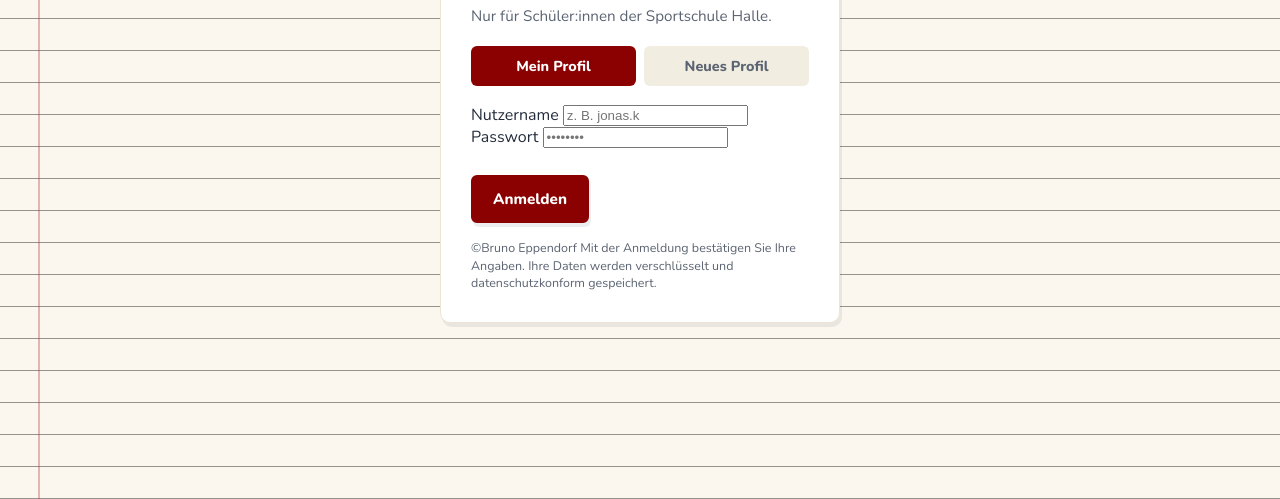
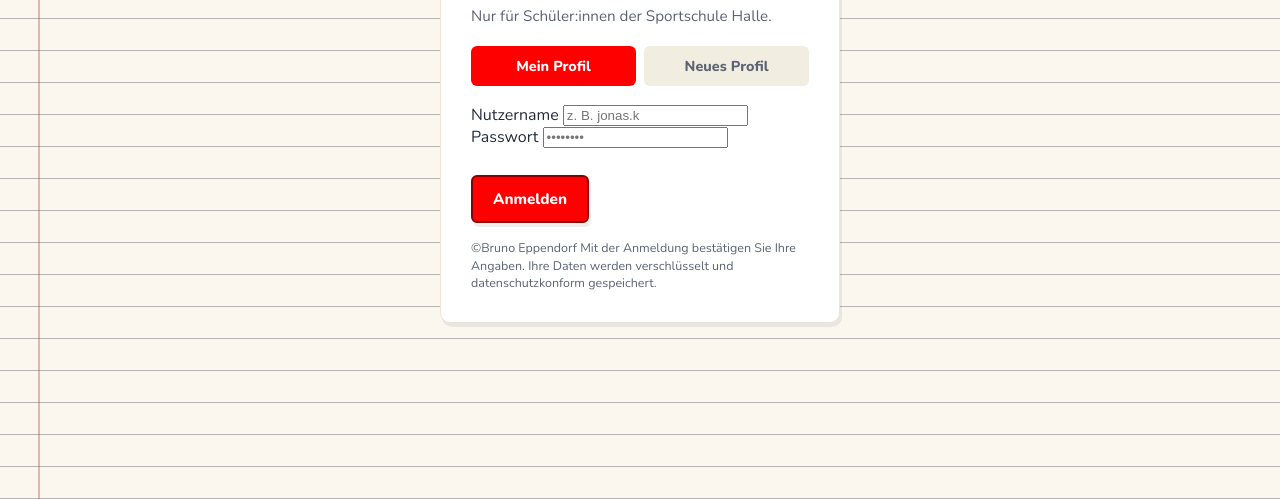
Before and after one commit to brunoeppendorf-jpg/T1, a website: page public/index.html in a window 1280 px wide. Shown: the part 301-800 px from the top of the page. Drawn offline with nearby package versions, Linux system fonts and the light colour scheme; no server answers.

Commit message:
Update index.html

```diff
--- a/public/index.html
+++ b/public/index.html
@@ -9,12 +9,12 @@
 <style>
   :root{
     --paper:#FBF7EE;
-    --paper-line:#2e2e2e;
+    --paper-line:#737373;
     --margin-red:#B23A48;
     --ink:#232C3B;
     --ink-soft:#5b6472;
     --highlight:#F4C95D;
-    --dark-red:#8B0000;
+    --dark-red:#FF0000;
     --dark-red-dark:#8B0000;
     --card-shadow: 2px 4px 0 rgba(35,44,59,0.08);
   }
```
